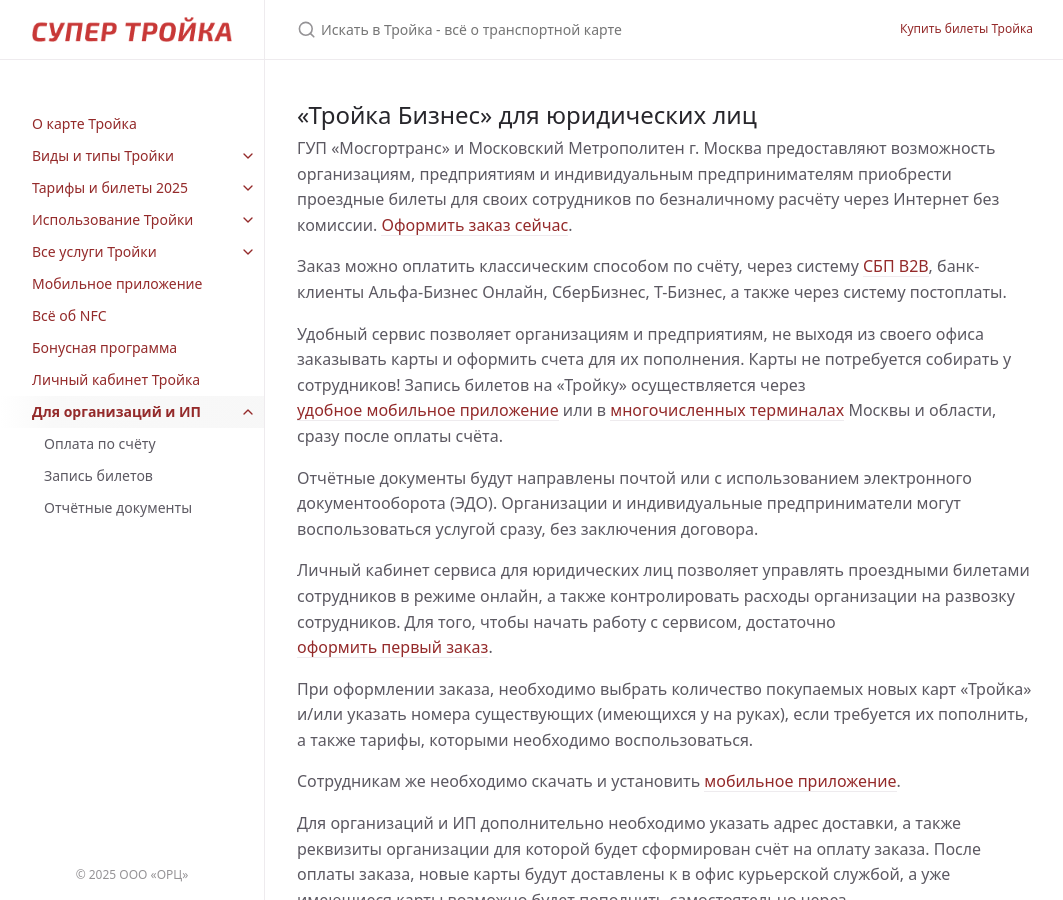
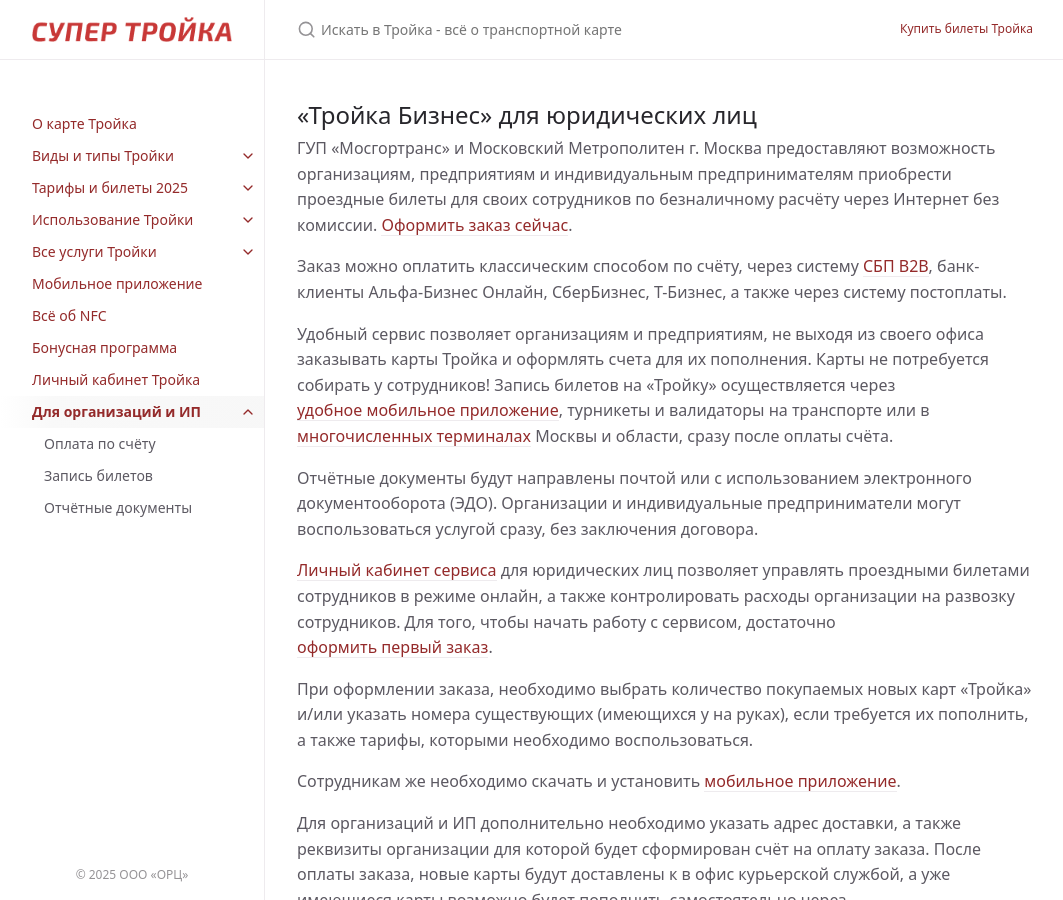
Before and after one commit to InvoiceBox/wiki.supertroika.ru, a Jekyll site: the page built from troika/business/business.md, in a window 1280 px wide and 900 px high. Shown: the whole window, without its empty margins (107-1170 px from the left). Built offline with Jekyll 4.4.1, drawn with Linux system fonts in a browser that asks for light colours; comment, search, counter and statistics services are not loaded.

Commit message:
Add links

```diff
--- a/troika/business/business.md
+++ b/troika/business/business.md
@@ -16,17 +16,17 @@ date: 2025-06-06 12:21:00 +0300
 Заказ можно оплатить классическим способом по счёту, через систему [СБП B2B](https://www.invoicebox.ru/ru/products/sbp-b2b),
 банк-клиенты Альфа-Бизнес Онлайн, СберБизнес, Т-Бизнес, а также через систему постоплаты.
 
-Удобный сервис позволяет организациям и предприятиям, не выходя из своего офиса заказывать карты
-и оформить счета для их пополнения. Карты не потребуется собирать у сотрудников! Запись билетов
-на «Тройку» осуществляется через [удобное мобильное приложение](/troika/apps/) или в [многочисленных
-терминалах](https://troika.invoicebox.ru/terminals) Москвы и области, сразу после оплаты счёта.
+Удобный сервис позволяет организациям и предприятиям, не выходя из своего офиса заказывать карты Тройка
+и оформлять счета для их пополнения. Карты не потребуется собирать у сотрудников! Запись билетов
+на «Тройку» осуществляется через [удобное мобильное приложение](/troika/apps/), турникеты и валидаторы на транспорте
+или в [многочисленных терминалах](https://troika.invoicebox.ru/terminals) Москвы и области, сразу после оплаты счёта.
 
 Отчётные документы будут направлены почтой или с использованием электронного документооборота (ЭДО).
 Организации и индивидуальные предприниматели могут воспользоваться услугой сразу, без заключения договора.
 
-Личный кабинет сервиса для юридических лиц позволяет управлять проездными билетами сотрудников в
-режиме онлайн, а также контролировать расходы организации на развозку сотрудников. Для того, чтобы
-начать работу с сервисом, достаточно [оформить первый заказ](https://troika.invoicebox.ru).
+[Личный кабинет сервиса](https://business.invoicebox.ru) для юридических лиц позволяет управлять проездными
+билетами сотрудников в режиме онлайн, а также контролировать расходы организации на развозку сотрудников.
+Для того, чтобы начать работу с сервисом, достаточно [оформить первый заказ](https://troika.invoicebox.ru).
 
 При оформлении заказа, необходимо выбрать количество покупаемых новых карт «Тройка» и/или указать
 номера существующих (имеющихся у на руках), если требуется их пополнить, а также тарифы, которыми
@@ -37,7 +37,8 @@ date: 2025-06-06 12:21:00 +0300
 Для организаций и ИП дополнительно необходимо указать адрес доставки, а также реквизиты организации
 для которой будет сформирован счёт на оплату заказа. После оплаты заказа, новые карты будут доставлены
 к в офис курьерской службой, а уже имеющиеся карты возможно будет пополнить самостоятельно через [удобное
-мобильное приложение](/troika/apps/) для Android-устройств или [многочисленные терминалы](https://troika.invoicebox.ru/terminals) Москвы и области.
+мобильное приложение](/troika/apps/) для Android-устройств или
+[многочисленные терминалы](https://troika.invoicebox.ru/terminals) Москвы и области.
 
 Для каждого заказа будут оформлены необходимые бухгалтерские отчётные документы. При оформлении
 первого заказа, также будут предоставлены имя пользователя и пароль для доступа в личный кабинет сервиса «Тройка Бизнес».
```
Also changed, not shown: other parts of troika/business/business.md (+1 -1 lines).
